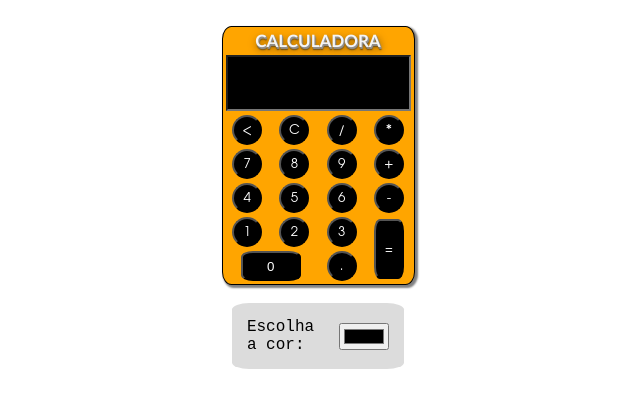
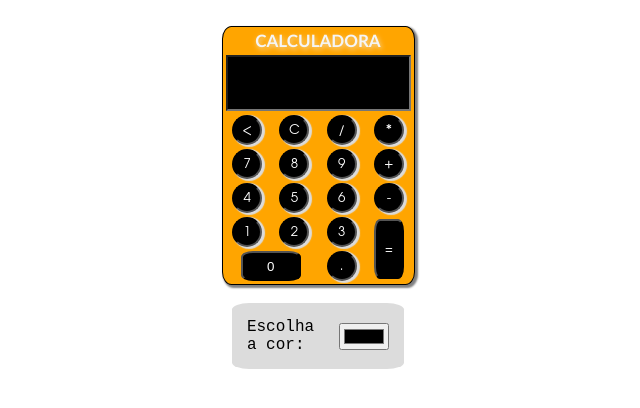
Before and after one commit to somilena/calculadora-2.0, a plain HTML site: page index.html in a window 1280 px wide. Shown: the whole page, without its empty margins (322-962 px from the left). Drawn offline with Linux system fonts and the light colour scheme.

Commit message:
Update estilo.css

```diff
--- a/estilo.css
+++ b/estilo.css
@@ -24,6 +24,9 @@
     1px 3px 2px rgba(16,16,16,0.2),
     1px 3px 6px rgba(16,16,16,0.2),
     1px 3px 10px rgba(16,16,16,0.4);
+    text-shadow: wheat 1px 2px 5px;
+
+
 }
 
 .fundobtns {
@@ -34,6 +37,8 @@
     width: 30px;
     height: 30px;
     cursor: pointer;
+    box-shadow: 2px 1px 1px 1px gainsboro;
+    border-style: inset;
 }
 
 .textview {
```
